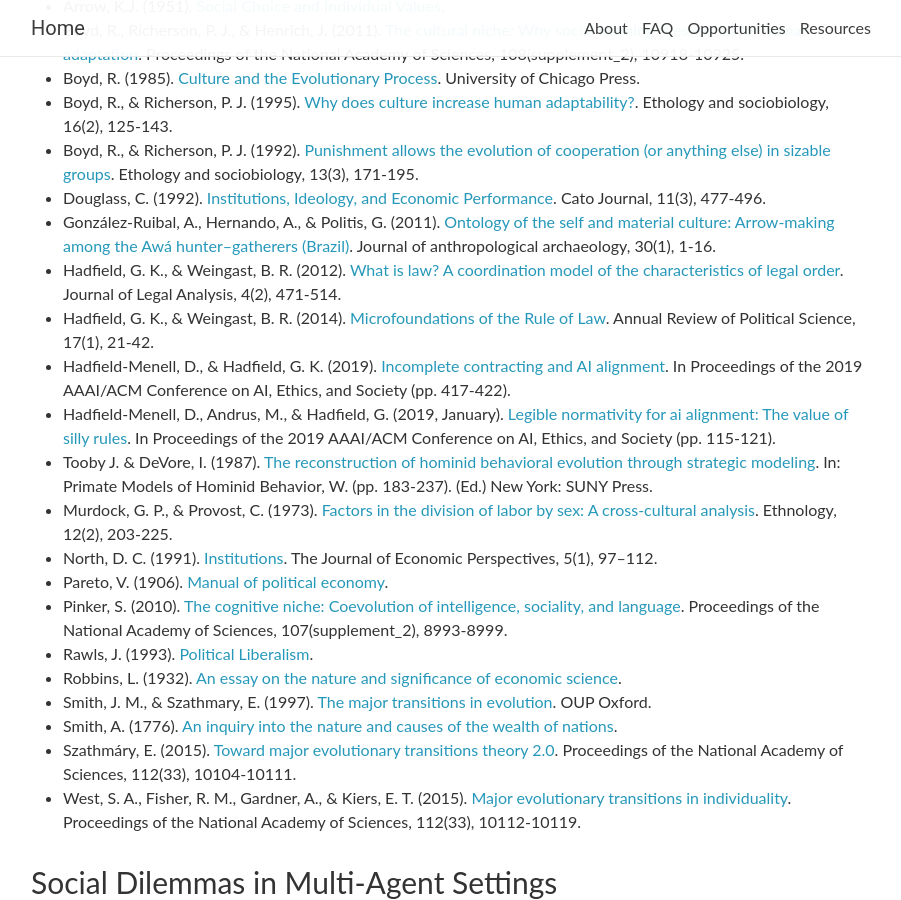
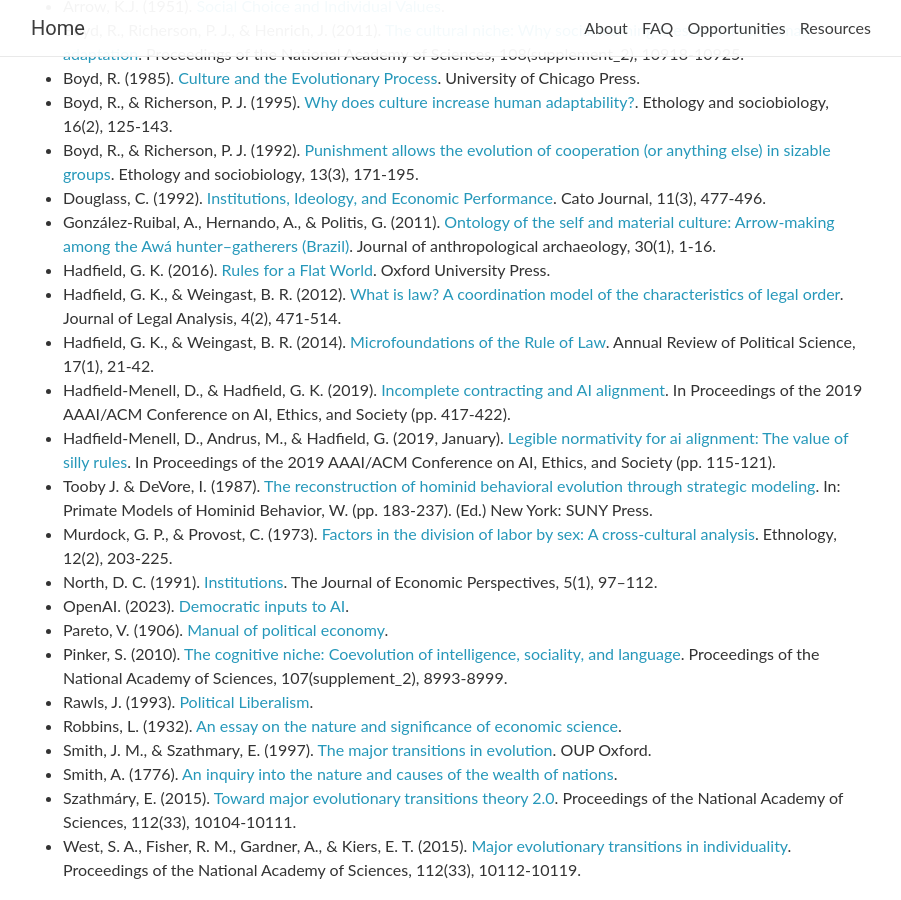
Before and after one commit to alignment-tutorial-2024/alignment-tutorial-2024.github.io, a Jekyll site: the page built from _pages/resources.md, in a window 1280 px wide and 900 px high, scrolled down 1117 px. Shown: the whole window, without its empty margins (189-1090 px from the left). Built offline with Jekyll 4.4.1, drawn with Linux system fonts in a browser that asks for light colours; nearby versions of some CDN libraries; comment, search, counter and statistics services are not loaded.

Commit message:
added some more resources

```diff
--- a/_pages/resources.md
+++ b/_pages/resources.md
@@ -38,6 +38,7 @@
 * Boyd, R., & Richerson, P. J. (1992). [Punishment allows the evolution of cooperation (or anything else) in sizable groups](https://www.des.ucdavis.edu/Faculty/richerson/PunishmentAllowsAnything.pdf). Ethology and sociobiology, 13(3), 171-195.
 * Douglass, C. (1992). [Institutions, Ideology, and Economic Performance](https://www.cato.org/sites/cato.org/files/serials/files/cato-journal/1992/1/cj11n3-11.pdf). Cato Journal, 11(3), 477-496.
 * González-Ruibal, A., Hernando, A., & Politis, G. (2011). [Ontology of the self and material culture: Arrow-making among the Awá hunter–gatherers (Brazil)](https://ri.conicet.gov.ar/bitstream/handle/11336/33549/CONICET_Digital_Nro.16490.pdf?sequence=1&isAllowed=y). Journal of anthropological archaeology, 30(1), 1-16.
+* Hadfield, G. K. (2016). [Rules for a Flat World](https://global.oup.com/academic/product/rules-for-a-flat-world-9780199916528?cc=ca&lang=en&). Oxford University Press.
 * Hadfield, G. K., & Weingast, B. R. (2012). [What is law? A coordination model of the characteristics of legal order](https://academic.oup.com/jla/article/4/2/471/898579). Journal of Legal Analysis, 4(2), 471-514.
 * Hadfield, G. K., & Weingast, B. R. (2014). [Microfoundations of the Rule of Law](https://www.annualreviews.org/content/journals/10.1146/annurev-polisci-100711-135226). Annual Review of Political Science, 17(1), 21-42.
 * Hadfield-Menell, D., & Hadfield, G. K. (2019). [Incomplete contracting and AI alignment](https://dl.acm.org/doi/pdf/10.1145/3306618.3314250). In Proceedings of the 2019 AAAI/ACM Conference on AI, Ethics, and Society (pp. 417-422).
@@ -45,6 +46,7 @@
 * Tooby J. & DeVore, I. (1987). [The reconstruction of hominid behavioral evolution through strategic modeling](https://www.cep.ucsb.edu/wp-content/uploads/2023/05/Reconst.pdf). In: Primate Models of Hominid Behavior, W. (pp. 183-237). (Ed.) New York: SUNY Press.
 * Murdock, G. P., & Provost, C. (1973). [Factors in the division of labor by sex: A cross-cultural analysis](https://hraf.yale.edu/ehc/documents/280). Ethnology, 12(2), 203-225.
 * North, D. C. (1991). [Institutions](https://www.jstor.org/stable/1942704). The Journal of Economic Perspectives, 5(1), 97–112.
+* OpenAI. (2023). [Democratic inputs to AI](https://openai.com/index/democratic-inputs-to-ai).
 * Pareto, V. (1906). [Manual of political economy](https://global.oup.com/academic/product/manual-of-political-economy-9780198867661?cc=ca&lang=en&).
 * Pinker, S. (2010). [The cognitive niche: Coevolution of intelligence, sociality, and language](https://www.pnas.org/doi/pdf/10.1073/pnas.0914630107). Proceedings of the National Academy of Sciences, 107(supplement_2), 8993-8999.
 * Rawls, J. (1993). [Political Liberalism](https://cup.columbia.edu/book/political-liberalism/9780231130899).
```
